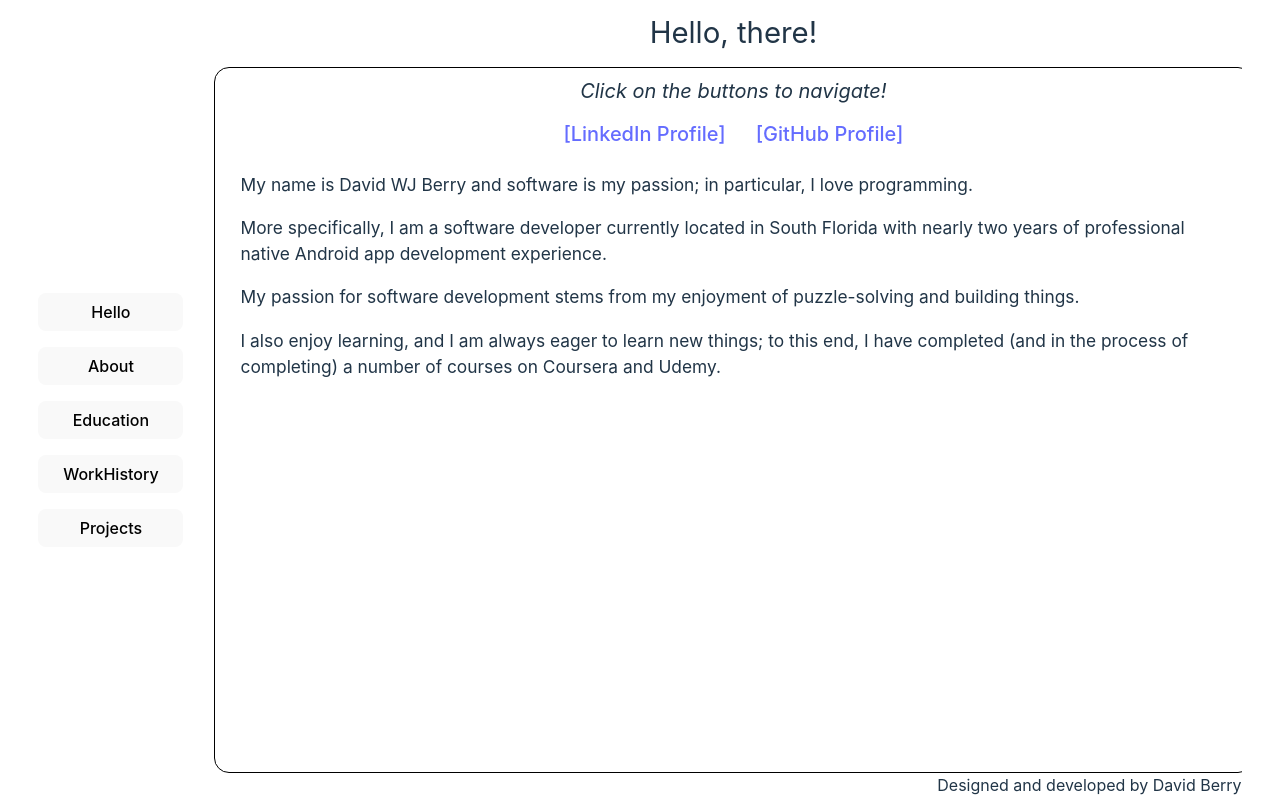
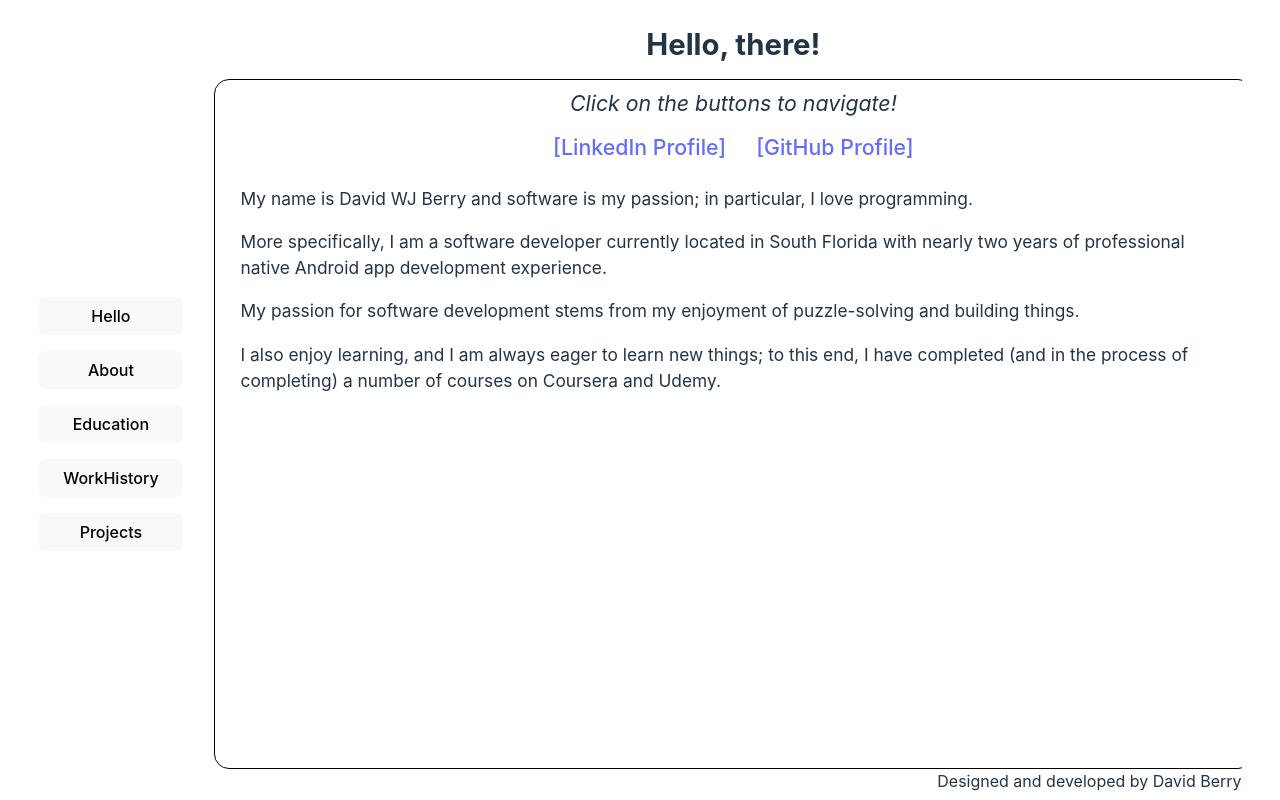
Before and after one commit to DBerry07/DBerry07.github.io, a React (Vite) app: page / in a window 1280 px wide. Built offline with nearby package versions, Linux system fonts and the light colour scheme.

Commit message:
Update Entry.css

```diff
--- a/src/css/Entry.css
+++ b/src/css/Entry.css
@@ -1,3 +1,9 @@
+
+:root {
+  --fsize: 16pt;
+  --hsize: 22pt;
+  --bsize: 13pt;
+}
 
 .hidden {
   display: none;
@@ -5,29 +11,34 @@
 
 #headbar {
   grid-area: heading;
-  font-size: 22pt;
+  font-size: var(--hsize);
+  font-weight: bold;
+  margin-top: 2vh;
+  margin-bottom: 1vh;
+  /* font-weight: bold; */
+}
+
+#subheading {
+  font-size:  var(--fsize);
   margin-top: 1vh;
   margin-bottom: 1vh;
   /* font-weight: bold; */
 }
 
-#subheading {
-  font-size: 15pt;
-  margin-top: 1vh;
-  margin-bottom: 1vh;
-  /* font-weight: bold; */
+.bodyheading {
+  font-size: var(--fsize);
 }
 
 #content-box {
   grid-area: main;
-  height: 88vh;
+  height: 86vh;
   width: 81vw;
   border: 1px solid black;
   border-radius: 15px;
   overflow-y: visible;
   overflow-x: hidden;
   margin: 0 auto;
-  font-size: 13pt;
+  font-size: var(--bsize);
 }
 
 #content-box p {
@@ -39,7 +50,7 @@
 }
 
 #link-bar {
-  font-size: 15pt;
+  font-size: var(--fsize);
   overflow-x: auto;
   overflow-y: hidden;
   white-space: nowrap;
```
